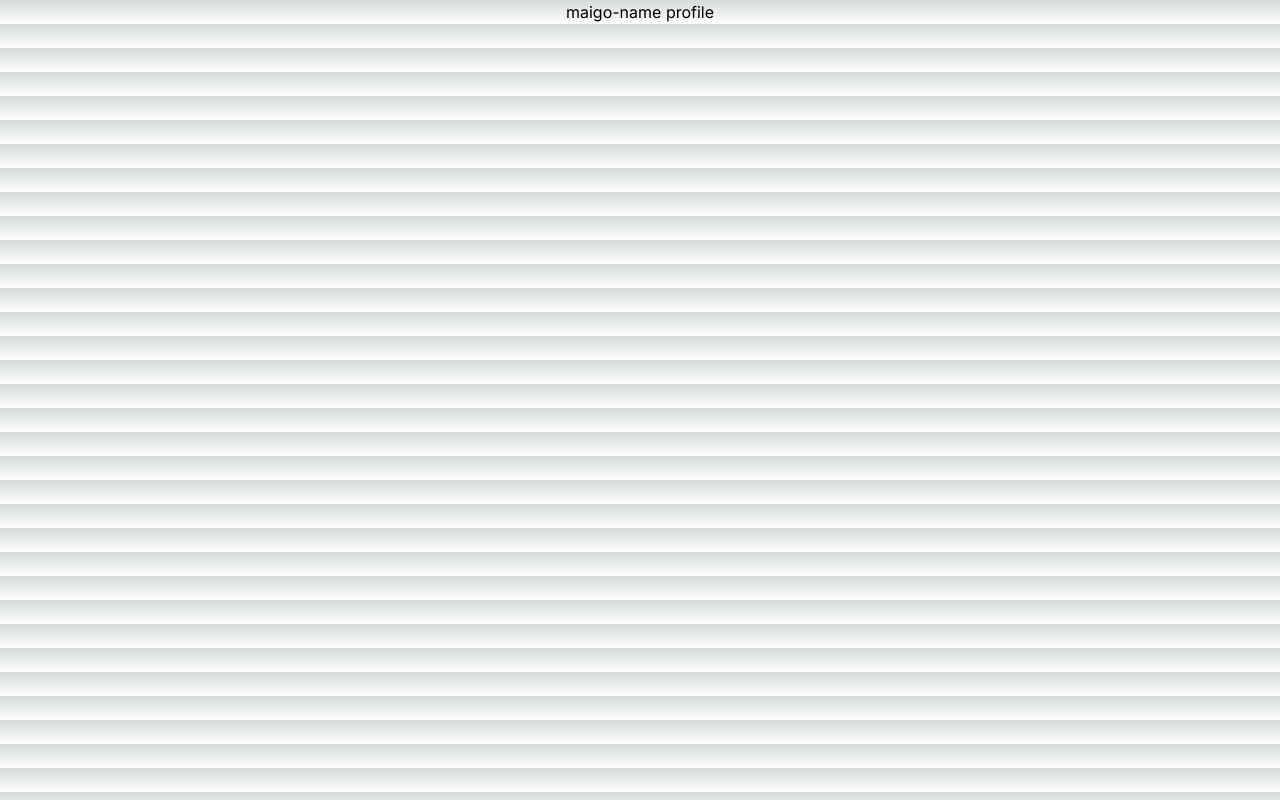
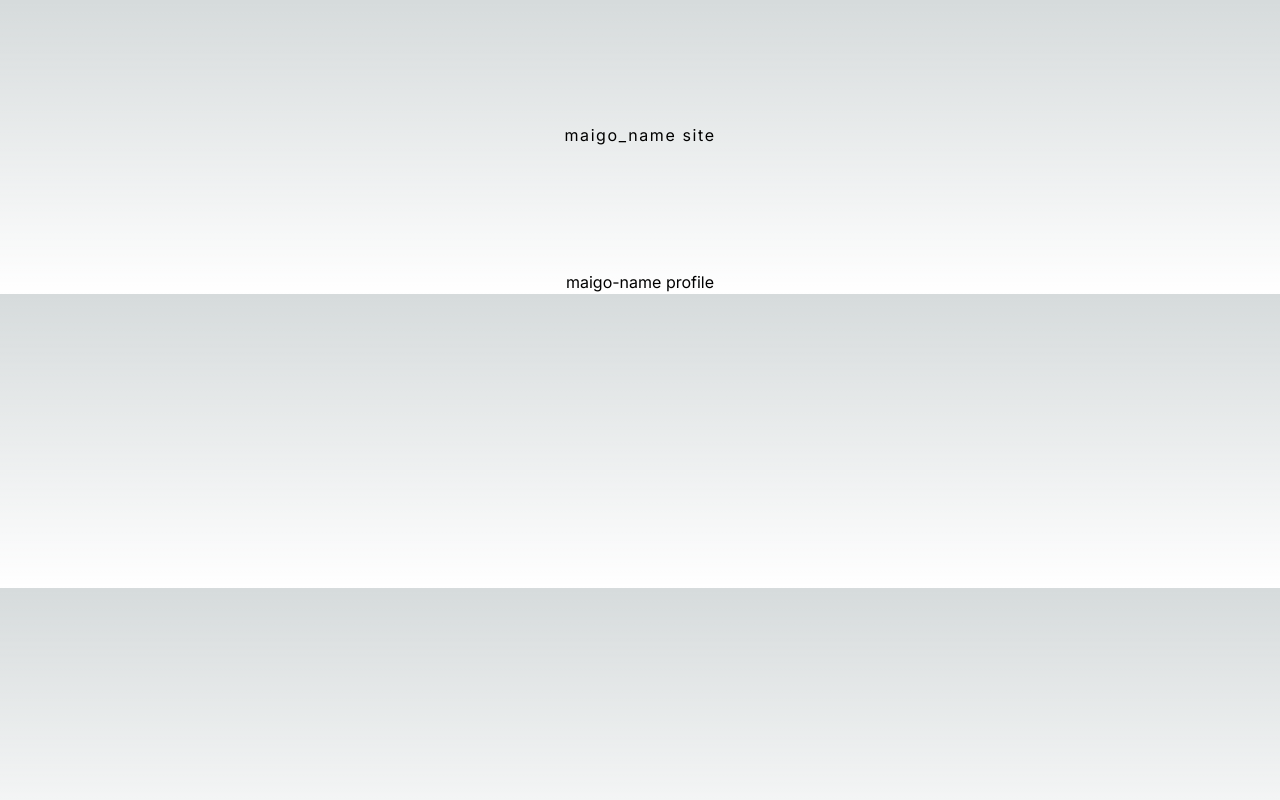
Before and after one commit to keyno63/profile.maigo-name.tokyo, a Next.js app in the folder website/: page / in a window 1280 px wide. Built offline with nearby package versions, Linux system fonts and the light colour scheme.

Commit message:
add header

```diff
--- a/website/app/layout.tsx
+++ b/website/app/layout.tsx
@@ -5,7 +5,7 @@ import "./globals.css";
 const inter = Inter({ subsets: ["latin"] });
 
 export const metadata: Metadata = {
-  title: "Create Next App",
+  title: "Maigo Name Site",
   description: "Generated by create next app",
 };
 
--- a/website/app/page.tsx
+++ b/website/app/page.tsx
@@ -1,9 +1,11 @@
 import { AboutPage } from "../features/about";
 import React from "react";
+import Header from "@/features/header";
 
 export default function Home() {
     return (
         <>
+            <Header />
             <AboutPage />
         </>
     );
--- /dev/null
+++ b/website/features/header/index.tsx
@@ -0,0 +1,11 @@
+import styles from './styles.module.css'
+
+export default function Header() {
+    return (
+        <div className={styles.header}>
+            <h1 className={styles.title}>
+                maigo_name site
+            </h1>
+        </div>
+    )
+}
--- /dev/null
+++ b/website/features/header/styles.module.css
@@ -0,0 +1,16 @@
+.header {
+    width: 100%;
+    height: 270px;
+    margin: 0 auto;
+    display: flex;
+    justify-content: center;
+    align-items: center;
+    position: relative;
+    background: var(--color-header);
+}
+
+.title {
+    position: relative;
+    letter-spacing: 0.1em;
+    color: var(--color-on-header);
+}
```
